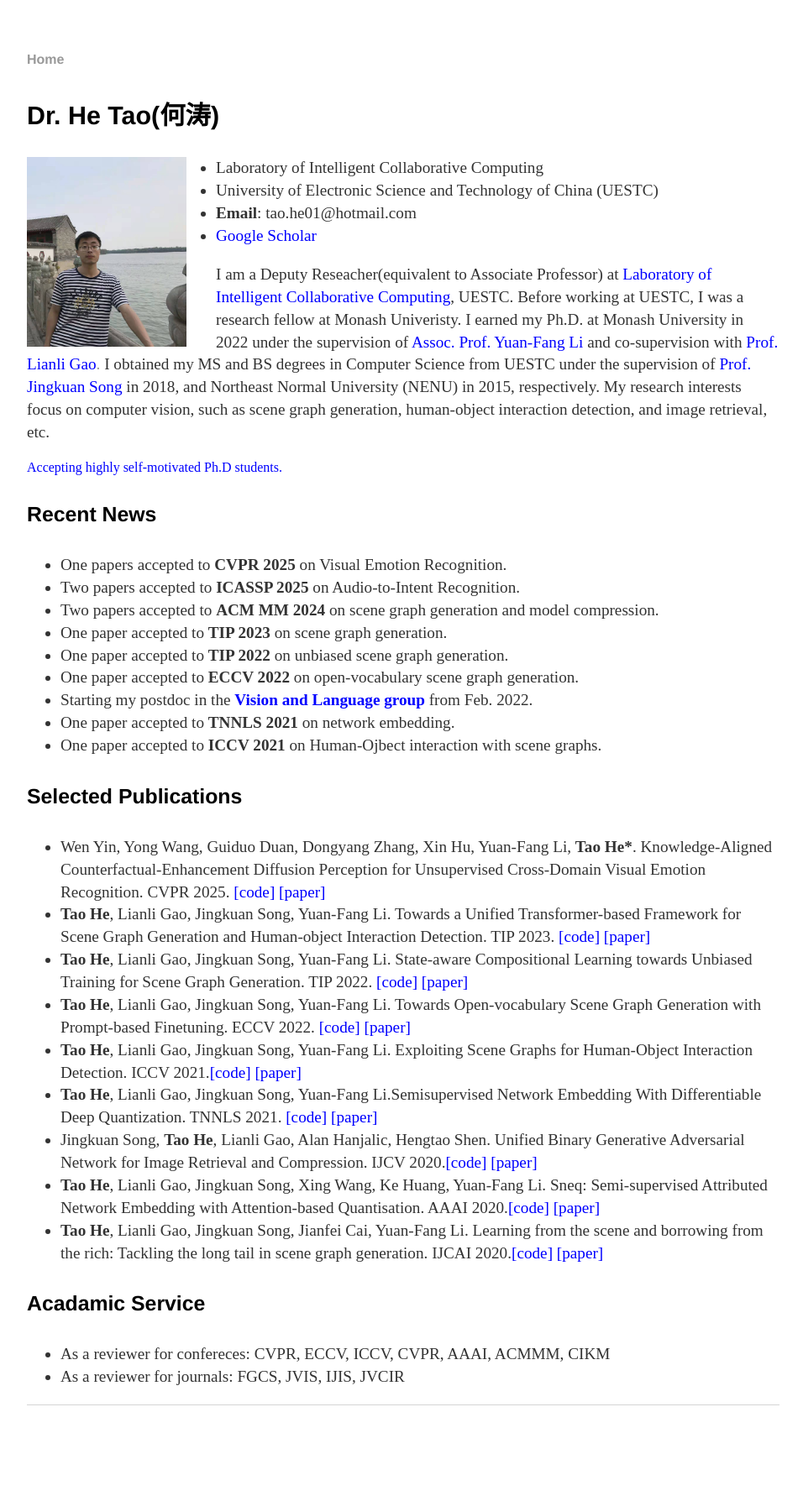
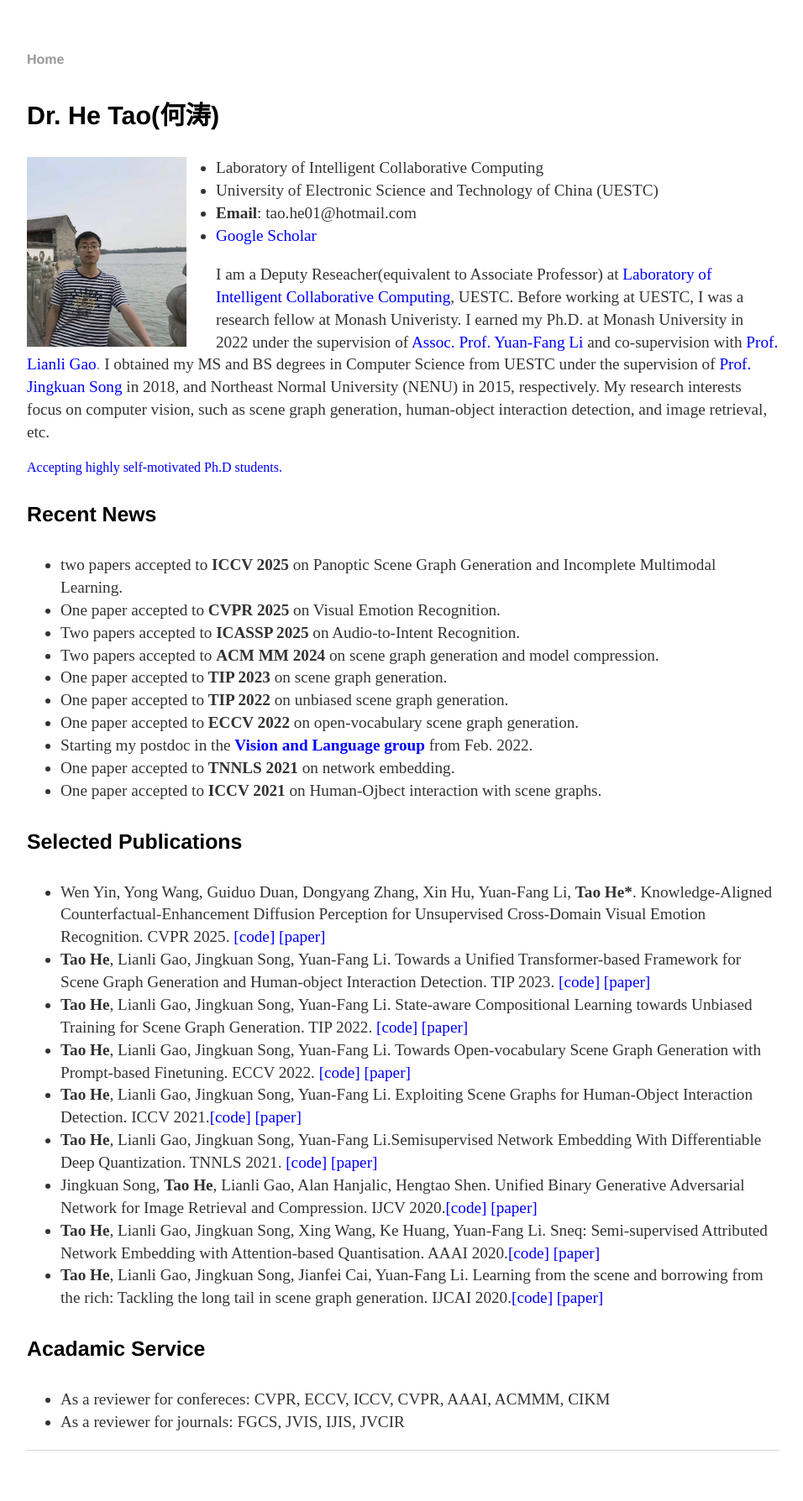
Before and after one commit to ht014/ht014.github.io, a Jekyll site: the page built from index.html, in a window 1280 px wide. Shown: the whole page at 84% size, without its empty margins (160-1116 px from the left). Built offline with Jekyll 4.4.1, drawn with Linux system fonts in a browser that asks for light colours; before the commit the page ends 1734 px from its top, so only the background shows below that.

Commit message:
Update index.html

```diff
--- a/index.html
+++ b/index.html
@@ -27,7 +27,8 @@ title: Tao He's Homepage
 
 <h4> Recent News</h4>
 <ul>
-	<li>One papers accepted to <strong>CVPR 2025</strong> on Visual Emotion Recognition.</li>
+	<li>two papers accepted to <strong>ICCV 2025</strong> on Panoptic Scene Graph Generation and Incomplete Multimodal Learning.</li>
+	<li>One paper accepted to <strong>CVPR 2025</strong> on Visual Emotion Recognition.</li>
 	<li>Two papers accepted to <strong>ICASSP 2025</strong> on Audio-to-Intent Recognition.</li>
 	<li>Two papers accepted to <strong>ACM MM 2024</strong> on scene graph generation and model compression.</li>
 	<li>One paper accepted to <strong>TIP 2023</strong> on scene graph generation.</li>
```
